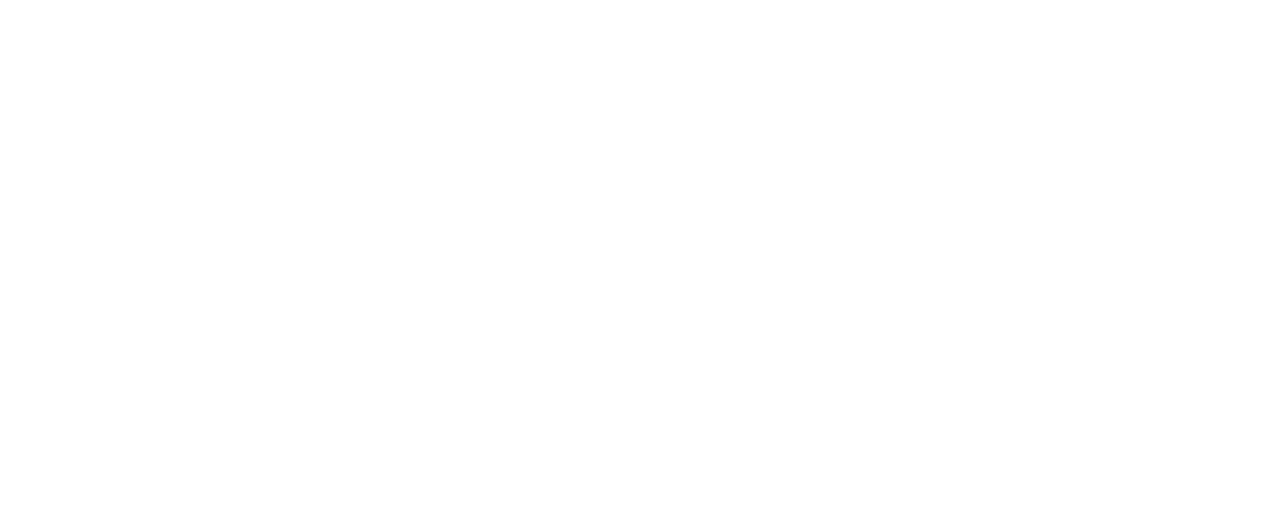
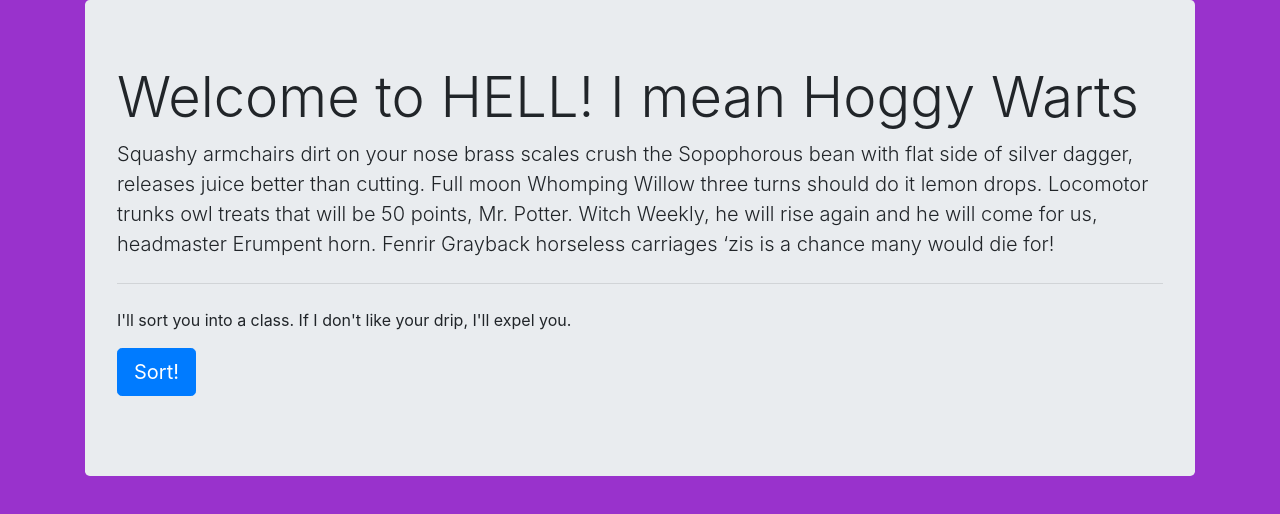
Before and after one commit to archeni/sorting-hat, a plain HTML site: page index.html in a window 1280 px wide. Drawn offline with nearby package versions, Linux system fonts and the light colour scheme.

Commit message:
jumbotron

```diff
--- a/index.html
+++ b/index.html
@@ -9,7 +9,17 @@
     <link rel='stylesheet' href="main.css">
 </head>
 <body>
-
+    <div class="container">
+        <div class="jumbotron">
+            <h1 class="display-4">Welcome to HELL! I mean Hoggy Warts</h1>
+            <p class="lead">Squashy armchairs dirt on your nose brass scales crush the Sopophorous bean with flat side of silver dagger, releases juice better than cutting. Full moon Whomping Willow three turns should do it lemon drops. Locomotor trunks owl treats that will be 50 points, Mr. Potter. Witch Weekly, he will rise again and he will come for us, headmaster Erumpent horn. Fenrir Grayback horseless carriages ‘zis is a chance many would die for!</p>
+            <hr class="my-4">
+            <p>I'll sort you into a class. If I don't like your drip, I'll expel you.</p>
+            <p class="lead">
+            <a class="btn btn-primary btn-lg" href="#" role="button">Sort!</a>
+            </p>
+        </div>
+    </div>
     <script src="main.js"></script>
 </body>
 </html>
--- a/main.css
+++ b/main.css
@@ -0,0 +1,3 @@
+body {
+    background-color: darkorchid;
+}
```
